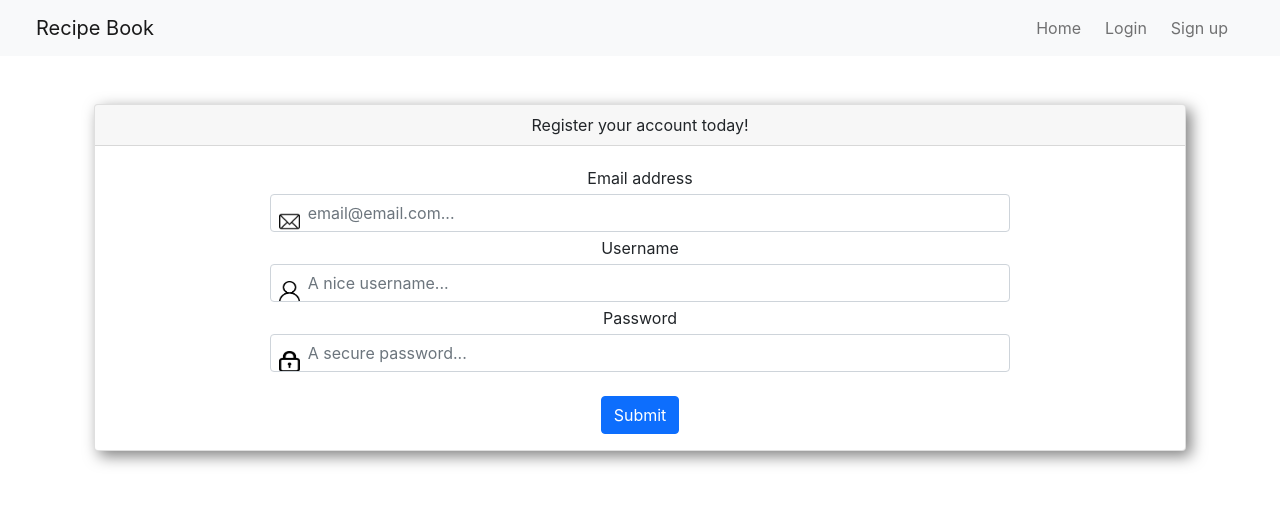
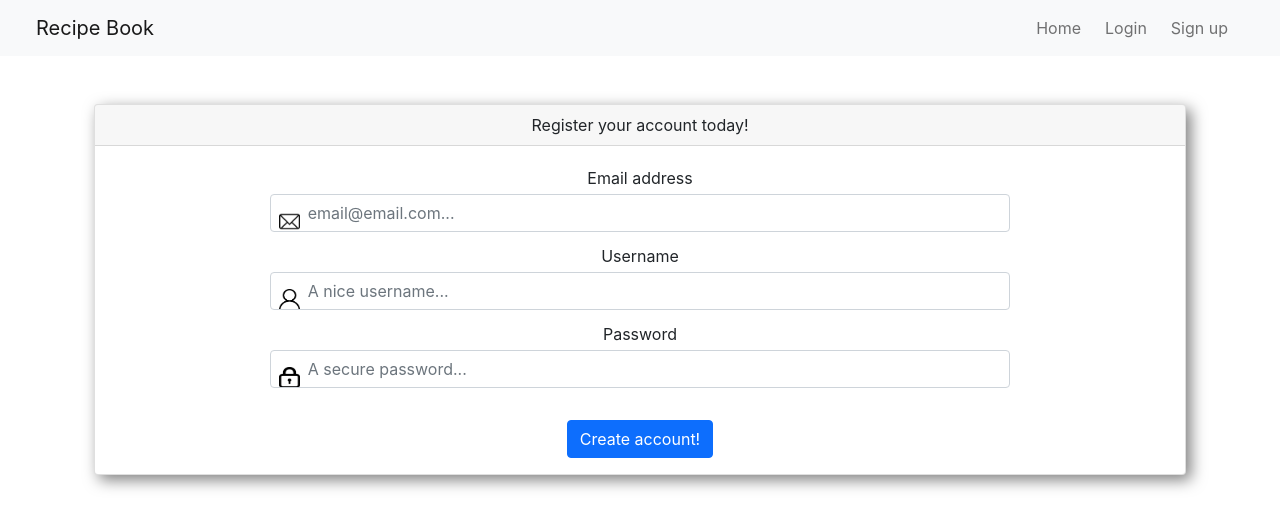
Before and after one commit to Eciric/Recipe-Book, a React (Create React App) app in the folder src/main/webapp/frontend/: page /register in a window 1280 px wide. Shown: the top 528 px of the page. Built offline with nearby package versions, Linux system fonts and the light colour scheme.

Commit message:
Changed the submit button

```diff
--- a/src/main/webapp/frontend/src/components/Login.js
+++ b/src/main/webapp/frontend/src/components/Login.js
@@ -12,12 +12,12 @@ const Login = () => {
                         <label className="my-1">Email address</label>
                         <input type="email" className="form-control" id="inputEmail" placeholder="email@email.com..."/>
                     </div>
-                    <div className="form-group">
+                    <div className="form-group my-2">
                         <label className="my-1">Password</label>
                         <input type="password" className="form-control" id="inputPassword" placeholder="A secure password..."/>
                     </div>
                     <br></br>
-                    <button type="submit" className="btn btn-primary">Submit</button>
+                    <button type="submit" className="btn btn-primary">Login!</button>
                     </form>
                 </div>
             </div>
--- a/src/main/webapp/frontend/src/components/Register.js
+++ b/src/main/webapp/frontend/src/components/Register.js
@@ -13,17 +13,17 @@ const Register = () => {
                         <input type="email" className="form-control" id="inputEmail" placeholder="email@email.com..."/>
                     </div>
 
-                    <div className="form-group">
+                    <div className="form-group my-2">
                         <label className="my-1">Username</label>
                         <input type="text" className="form-control" id="inputUsername" placeholder="A nice username..."/>
                     </div>
 
-                    <div className="form-group">
+                    <div className="form-group my-2">
                         <label className="my-1">Password</label>
                         <input type="password" className="form-control" id="inputPassword" placeholder="A secure password..."/>
                     </div>
                     <br></br>
-                    <button type="submit" className="btn btn-primary">Submit</button>
+                    <button type="submit" className="btn btn-primary">Create account!</button>
                     </form>
                 </div>
             </div>
```
